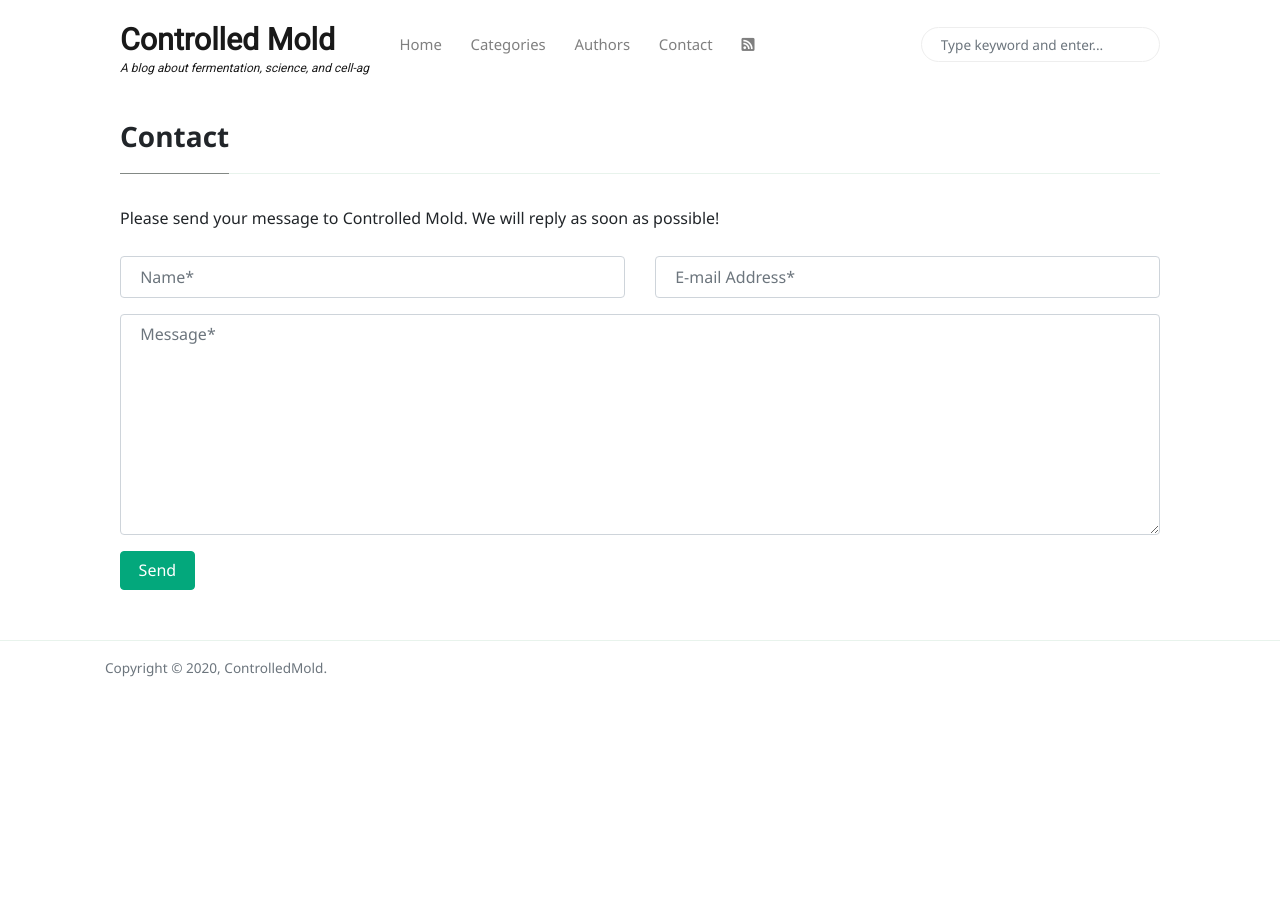
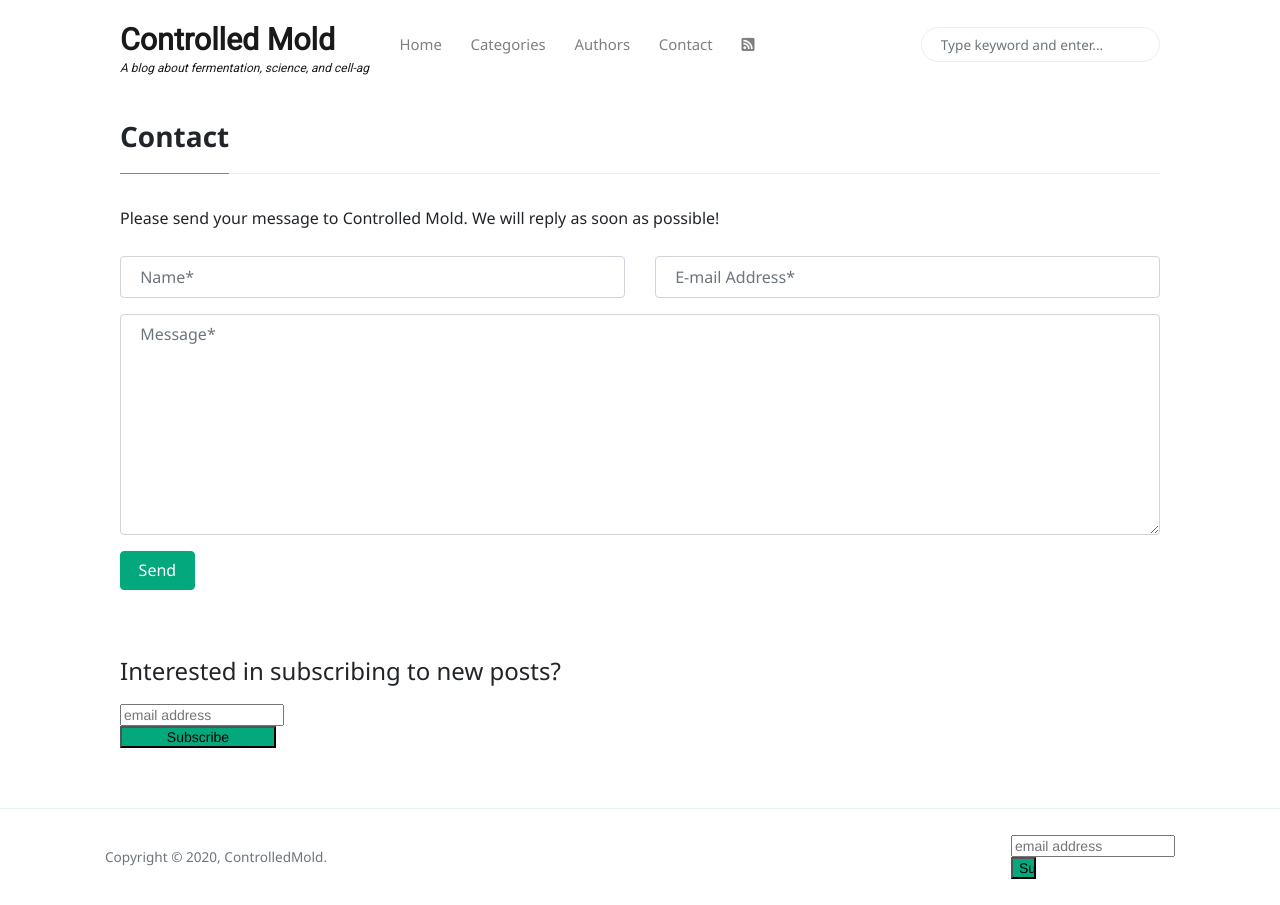
Before and after one commit to ControlledMold/ControlledMold.github.io, a Jekyll site: the page built from _pages/contact.md, in a window 1280 px wide. Built offline with Jekyll 4.4.1, drawn with Linux system fonts in a browser that asks for light colours; nearby versions of some CDN libraries; comment, search, counter and statistics services are not loaded.

Commit message:
subcription:

```diff
--- a/_layouts/default.html
+++ b/_layouts/default.html
@@ -102,6 +102,25 @@
                 <span>Copyright © <script>document.write(new Date().getFullYear())</script>, ControlledMold.</span>
 
             </div>
+            <div>
+                                <!-- Begin Mailchimp Signup Form -->
+                <link href="//cdn-images.mailchimp.com/embedcode/slim-10_7.css" rel="stylesheet" type="text/css">
+                <style type="text/css">
+                    #mc_embed_signup{background:#fff; clear:left; font:14px Helvetica,Arial,sans-serif; }
+                    /* Add your own Mailchimp form style overrides in your site stylesheet or in this style block.
+                       We recommend moving this block and the preceding CSS link to the HEAD of your HTML file. */
+                </style>
+                <div id="mc_embed_signup">
+                <form action="https://github.us18.list-manage.com/subscribe/post?u=2314215b756d01a83ce867c28&amp;id=280c3a1500" method="post" id="mc-embedded-subscribe-form" name="mc-embedded-subscribe-form" class="validate" target="_blank" novalidate style="padding: 10px 0 10px 0%">
+                    <div id="mc_embed_signup_scroll">
+                    <input type="email" value="" name="EMAIL" class="email" id="mce-EMAIL" placeholder="email address" required style="">
+                    <!-- real people should not fill this in and expect good things - do not remove this or risk form bot signups-->
+                    <div style="position: absolute; left: -5000px;" aria-hidden="true"><input type="text" name="b_2314215b756d01a83ce867c28_280c3a1500" tabindex="-1" value=""></div>
+                    <div class="clear"><input type="submit" value="Subscribe" name="subscribe" id="mc-embedded-subscribe" class="button" style="background-color: #03a87c; width: 15%"></div>
+                    </div>
+                </form>
+                </div>
+            </div>
         </div>
         </div>
     </footer>
--- a/_pages/contact.md
+++ b/_pages/contact.md
@@ -16,3 +16,27 @@
 <textarea rows="8" class="form-control mb-3" name="message" placeholder="Message*" required></textarea>
 <input class="btn btn-success" type="submit" value="Send">
 </form>
+<br/>
+<br/>
+
+<h4> Interested in subscribing to new posts?</h4>
+
+<!-- Begin Mailchimp Signup Form -->
+<link href="//cdn-images.mailchimp.com/embedcode/slim-10_7.css" rel="stylesheet" type="text/css">
+<style type="text/css">
+    #mc_embed_signup{background:#fff; clear:left; font:14px Helvetica,Arial,sans-serif; }
+    /* Add your own Mailchimp form style overrides in your site stylesheet or in this style block.
+       We recommend moving this block and the preceding CSS link to the HEAD of your HTML file. */
+</style>
+<div id="mc_embed_signup">
+<form action="https://github.us18.list-manage.com/subscribe/post?u=2314215b756d01a83ce867c28&amp;id=280c3a1500" method="post" id="mc-embedded-subscribe-form" name="mc-embedded-subscribe-form" class="validate" target="_blank" novalidate style="padding: 10px 0 10px 0%">
+    <div id="mc_embed_signup_scroll">
+    <input type="email" value="" name="EMAIL" class="email" id="mce-EMAIL" placeholder="email address" required style="">
+    <!-- real people should not fill this in and expect good things - do not remove this or risk form bot signups-->
+    <div style="position: absolute; left: -5000px;" aria-hidden="true"><input type="text" name="b_2314215b756d01a83ce867c28_280c3a1500" tabindex="-1" value=""></div>
+    <div class="clear"><input type="submit" value="Subscribe" name="subscribe" id="mc-embedded-subscribe" class="button" style="background-color: #03a87c; width: 15%"></div>
+    </div>
+</form>
+</div>
+
+<!--End mc_embed_signup-->
```
Also changed, not shown: _includes/tracking-footer.html (line endings or trailing spaces).
